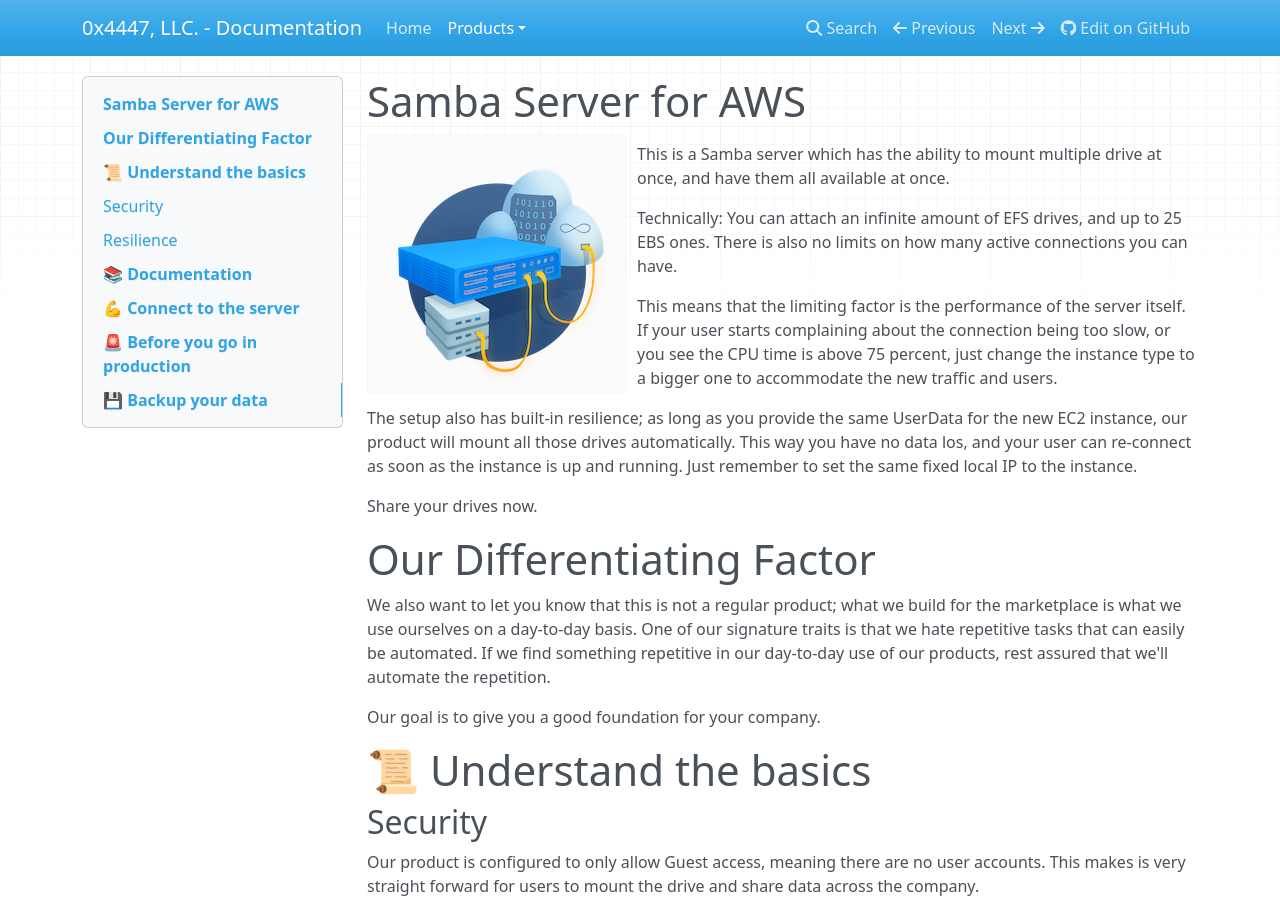
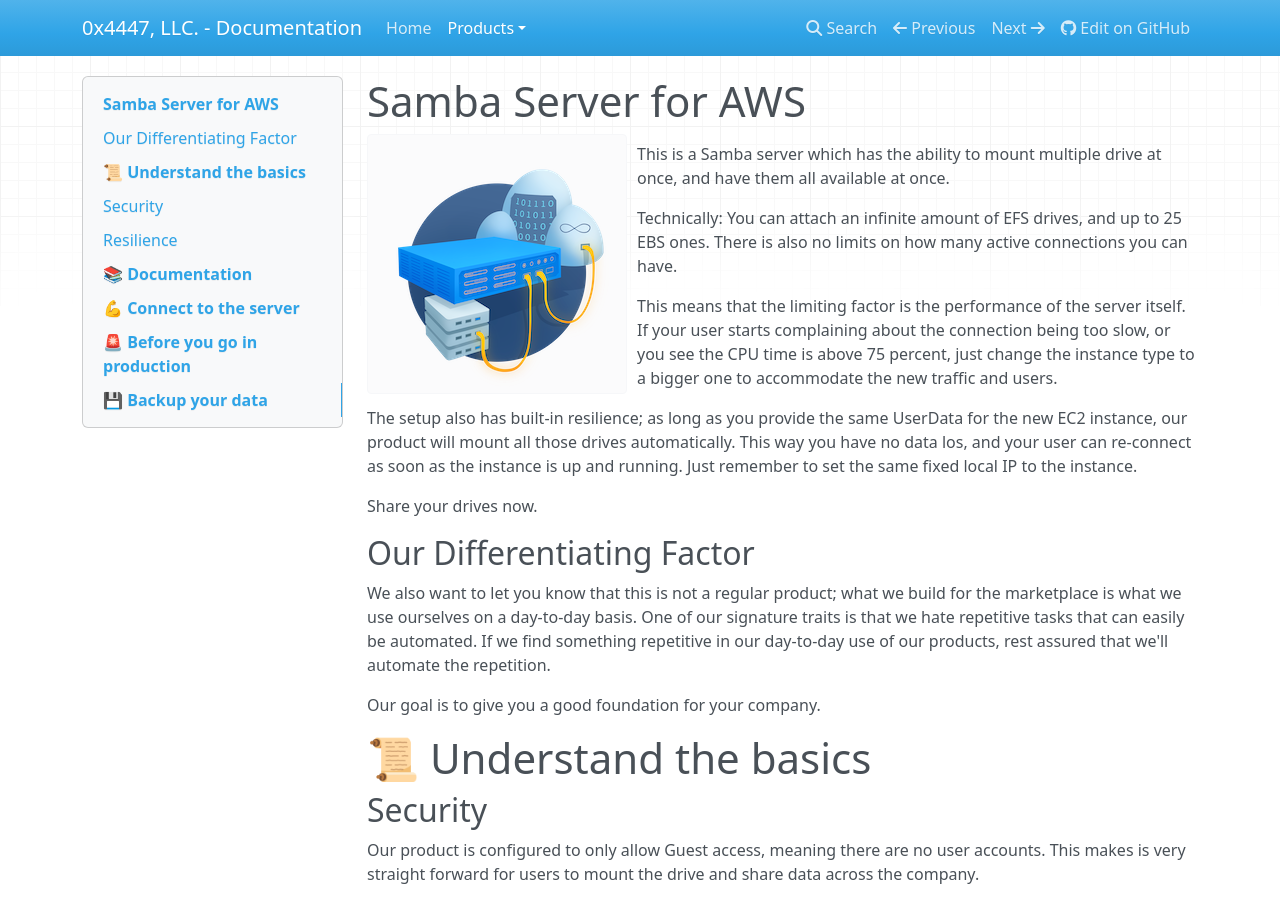
Before and after one commit to 0x4447-office/0x4447_webpage_documentation, an MkDocs documentation site: the page built from docs/products/cloud/aws-marketplace/samba-server.md, in a window 1280 px wide and 900 px high. Built offline with MkDocs 1.6.1, drawn with Linux system fonts in a browser that asks for light colours; nearby versions of some CDN libraries.

```diff
--- a/docs/products/cloud/aws-marketplace/samba-server.md
+++ b/docs/products/cloud/aws-marketplace/samba-server.md
@@ -17,7 +17,7 @@ The setup also has built-in resilience; as long as you provide the same UserData
 
 Share your drives now.
 
-# Our Differentiating Factor
+## Our Differentiating Factor
 
 We also want to let you know that this is not a regular product; what we build for the marketplace is what we use ourselves on a day-to-day basis. One of our signature traits is that we hate repetitive tasks that can easily be automated. If we find something repetitive in our day-to-day use of our products, rest assured that we'll automate the repetition.
 
```
